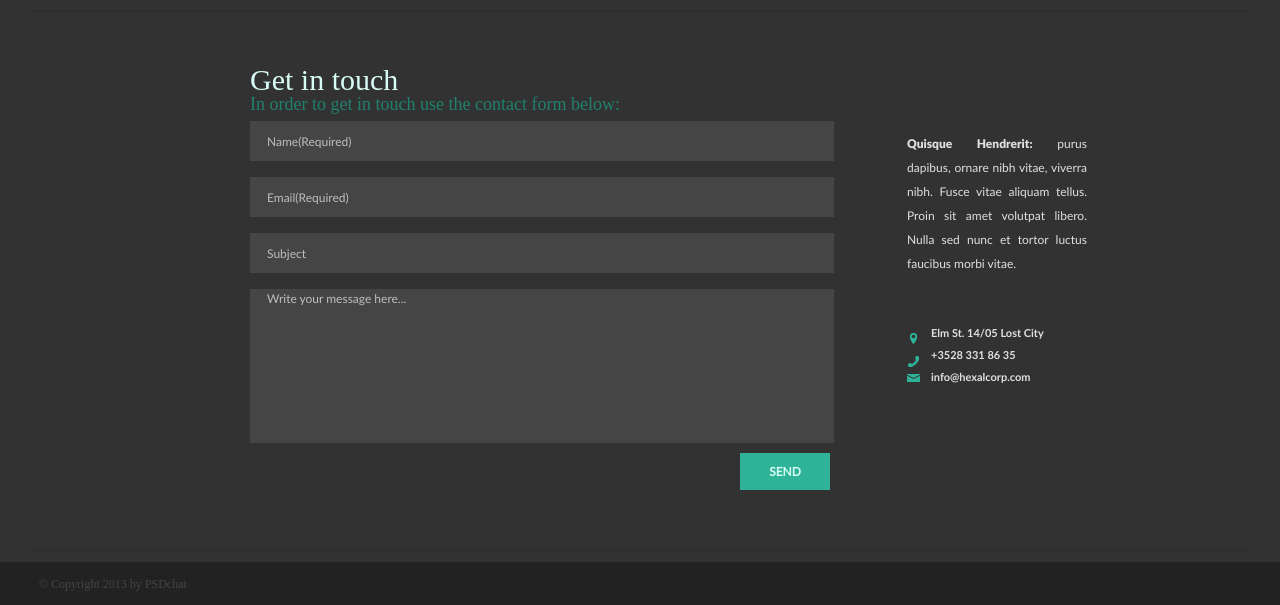
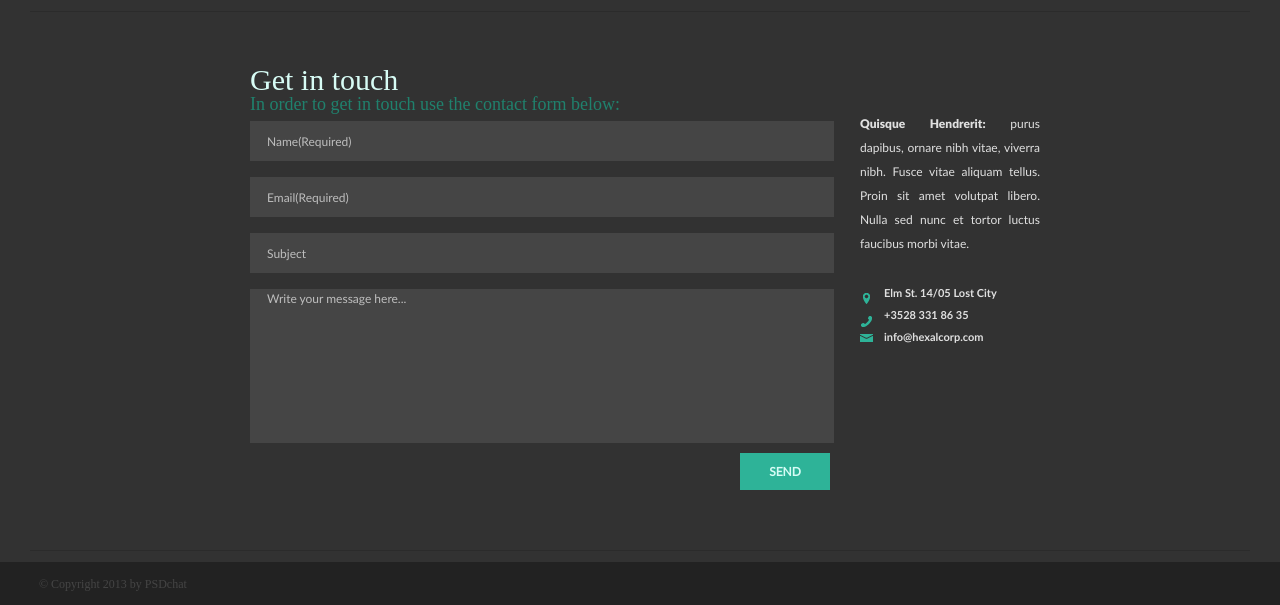
Before and after one commit to EriKuroi/Hexal, a plain HTML site: page index.html in a window 1280 px wide. Shown: the part 1164-1769 px from the top of the page. Drawn offline with Linux system fonts and the light colour scheme; a web font is replaced by a local one.

Commit message:
fix: Contacts position

```diff
--- a/index.css
+++ b/index.css
@@ -480,7 +480,7 @@ nav:after {
 
 .form-here {
     width: 580px;
-    margin: 67px;
+    margin: 67px 20px;
 
 }
 
@@ -526,6 +526,7 @@ textarea {
 .cont-area {
     width: 180px;
     margin: 134px 10px;
+    position: relative;
 
 
 }
@@ -535,6 +536,8 @@ textarea {
     text-align: justify;
     font-size: 12px;
     line-height: 200%;
+    position: absolute;
+    top: -20px;
 }
 
 .cont-area p strong {
@@ -551,6 +554,9 @@ textarea {
     display: flex;
     height: 54px;
     margin-top: 46px;
+    margin-bottom: 40px;
+    position: absolute;
+    top: 104px;
 }
 
 .cont div {
```
